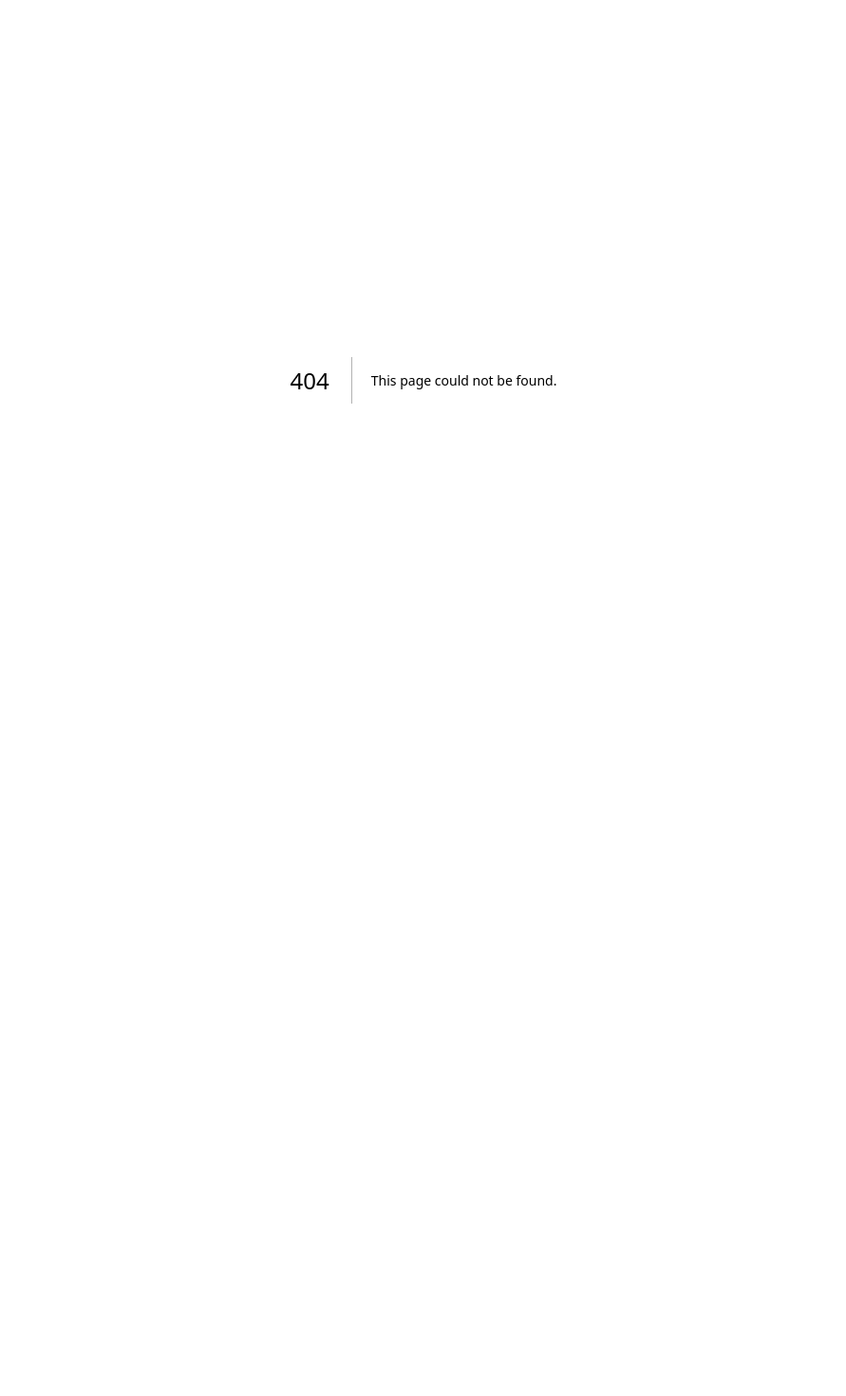
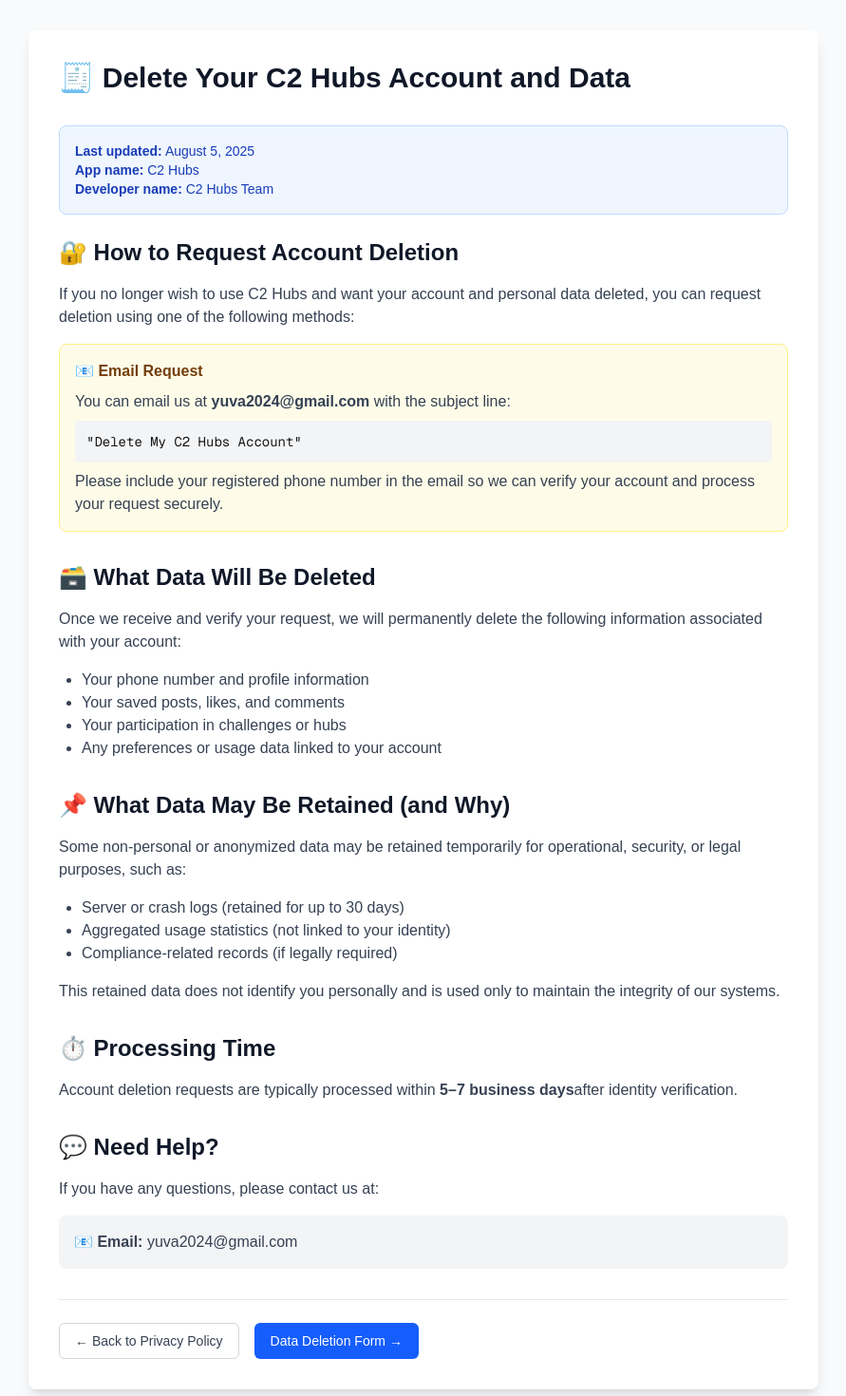
Before and after one commit to theyuva24/c2hub_privacy, a Next.js app: page /account-deletion in a window 1280 px wide. Before the commit this address had no page. Shown: the top 1470 px of the page at 95% size, without its empty margins (194-1085 px from the left). Before the commit the page ends 800 px from the top, so only its background shows below. Built offline with nearby package versions, Linux system fonts and the light colour scheme.

Commit message:
Add account deletion page and update privacy policy with company details

```diff
--- /dev/null
+++ b/app/account-deletion/page.tsx
@@ -0,0 +1,111 @@
+import Link from 'next/link';
+
+export default function AccountDeletion() {
+  return (
+    <div className="min-h-screen bg-gray-50 py-8">
+      <div className="max-w-4xl mx-auto px-4 sm:px-6 lg:px-8">
+        <div className="bg-white shadow-lg rounded-lg p-8">
+          <h1 className="text-3xl font-bold text-gray-900 mb-8">🧾 Delete Your C2 Hubs Account and Data</h1>
+
+          <div className="prose prose-lg max-w-none">
+            <div className="bg-blue-50 border border-blue-200 rounded-lg p-4 mb-6">
+              <p className="text-sm text-blue-800">
+                <strong>Last updated:</strong> August 5, 2025<br />
+                <strong>App name:</strong> C2 Hubs<br />
+                <strong>Developer name:</strong> C2 Hubs Team
+              </p>
+            </div>
+
+            <section className="mb-8">
+              <h2 className="text-2xl font-semibold text-gray-900 mb-4">🔐 How to Request Account Deletion</h2>
+              <p className="text-gray-700 mb-4">
+                If you no longer wish to use C2 Hubs and want your account and personal data deleted,
+                you can request deletion using one of the following methods:
+              </p>
+
+              <div className="bg-yellow-50 border border-yellow-200 rounded-lg p-4 mb-6">
+                <h3 className="font-semibold text-yellow-900 mb-2">📧 Email Request</h3>
+                <p className="text-gray-700 mb-2">
+                  You can email us at <strong>yuva2024@gmail.com</strong> with the subject line:
+                </p>
+                <div className="bg-gray-100 p-3 rounded font-mono text-sm">
+                  &quot;Delete My C2 Hubs Account&quot;
+                </div>
+                <p className="text-gray-700 mt-2">
+                  Please include your registered phone number in the email so we can verify your account
+                  and process your request securely.
+                </p>
+              </div>
+            </section>
+
+            <section className="mb-8">
+              <h2 className="text-2xl font-semibold text-gray-900 mb-4">🗃️ What Data Will Be Deleted</h2>
+              <p className="text-gray-700 mb-4">
+                Once we receive and verify your request, we will permanently delete the following
+                information associated with your account:
+              </p>
+              <ul className="list-disc pl-6 text-gray-700 mb-4">
+                <li>Your phone number and profile information</li>
+                <li>Your saved posts, likes, and comments</li>
+                <li>Your participation in challenges or hubs</li>
+                <li>Any preferences or usage data linked to your account</li>
+              </ul>
+            </section>
+
+            <section className="mb-8">
+              <h2 className="text-2xl font-semibold text-gray-900 mb-4">📌 What Data May Be Retained (and Why)</h2>
+              <p className="text-gray-700 mb-4">
+                Some non-personal or anonymized data may be retained temporarily for operational,
+                security, or legal purposes, such as:
+              </p>
+              <ul className="list-disc pl-6 text-gray-700 mb-4">
+                <li>Server or crash logs (retained for up to 30 days)</li>
+                <li>Aggregated usage statistics (not linked to your identity)</li>
+                <li>Compliance-related records (if legally required)</li>
+              </ul>
+              <p className="text-gray-700 mb-4">
+                This retained data does not identify you personally and is used only to maintain
+                the integrity of our systems.
+              </p>
+            </section>
+
+            <section className="mb-8">
+              <h2 className="text-2xl font-semibold text-gray-900 mb-4">⏱️ Processing Time</h2>
+              <p className="text-gray-700 mb-4">
+                Account deletion requests are typically processed within <strong>5–7 business days</strong>
+                after identity verification.
+              </p>
+            </section>
+
+            <section className="mb-8">
+              <h2 className="text-2xl font-semibold text-gray-900 mb-4">💬 Need Help?</h2>
+              <p className="text-gray-700 mb-4">
+                If you have any questions, please contact us at:
+              </p>
+              <div className="bg-gray-100 p-4 rounded-lg">
+                <p className="text-gray-700">
+                  <strong>📧 Email:</strong> yuva2024@gmail.com
+                </p>
+              </div>
+            </section>
+          </div>
+
+          <div className="mt-8 pt-6 border-t border-gray-200 flex gap-4">
+            <Link
+              href="/privacy"
+              className="inline-flex items-center px-4 py-2 border border-gray-300 text-sm font-medium rounded-md text-gray-700 bg-white hover:bg-gray-50 focus:outline-none focus:ring-2 focus:ring-offset-2 focus:ring-blue-500"
+            >
+              ← Back to Privacy Policy
+            </Link>
+            <Link
+              href="/data-deletion"
+              className="inline-flex items-center px-4 py-2 border border-transparent text-sm font-medium rounded-md text-white bg-blue-600 hover:bg-blue-700 focus:outline-none focus:ring-2 focus:ring-offset-2 focus:ring-blue-500"
+            >
+              Data Deletion Form →
+            </Link>
+          </div>
+        </div>
+      </div>
+    </div>
+  );
+}
--- a/app/privacy/page.tsx
+++ b/app/privacy/page.tsx
@@ -130,12 +130,18 @@
             </section>
           </div>
 
-          <div className="mt-8 pt-6 border-t border-gray-200">
+          <div className="mt-8 pt-6 border-t border-gray-200 flex gap-4">
             <Link
               href="/data-deletion"
               className="inline-flex items-center px-4 py-2 border border-transparent text-sm font-medium rounded-md text-white bg-blue-600 hover:bg-blue-700 focus:outline-none focus:ring-2 focus:ring-offset-2 focus:ring-blue-500"
             >
-              Data Deletion Request
+              Data Deletion Form
+            </Link>
+            <Link
+              href="/account-deletion"
+              className="inline-flex items-center px-4 py-2 border border-gray-300 text-sm font-medium rounded-md text-gray-700 bg-white hover:bg-gray-50 focus:outline-none focus:ring-2 focus:ring-offset-2 focus:ring-blue-500"
+            >
+              Account Deletion Guide
             </Link>
           </div>
         </div>
```
